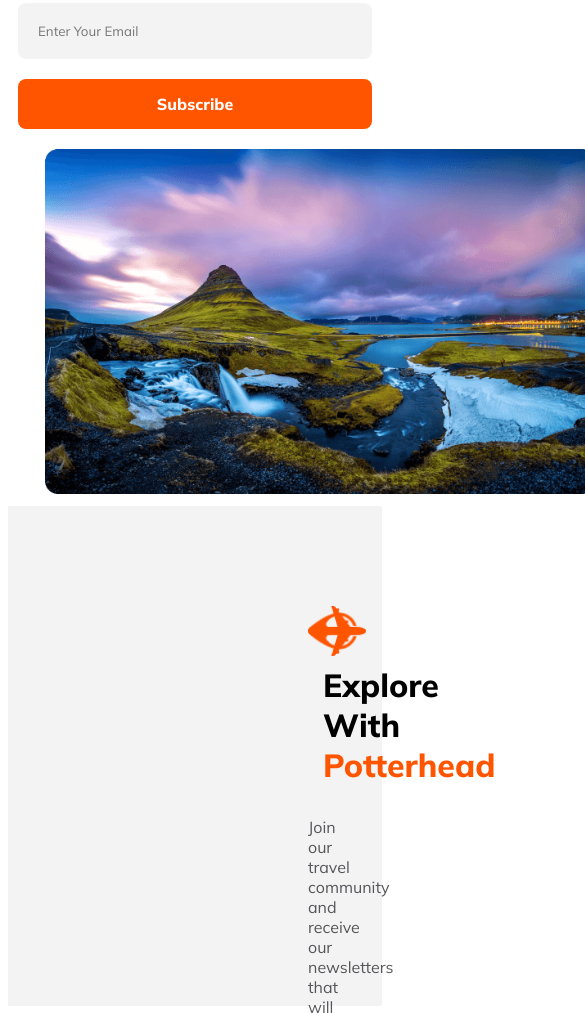
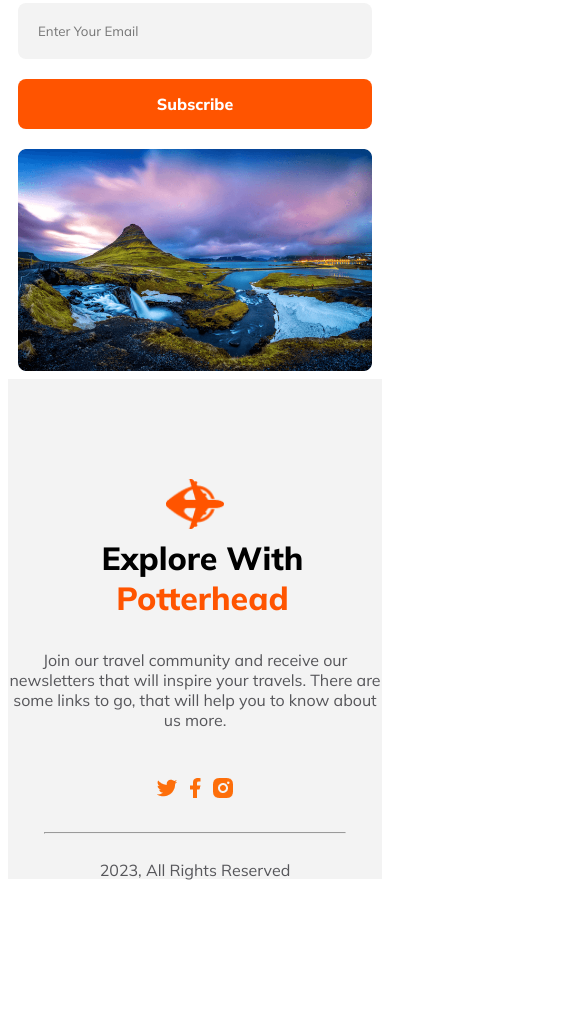
Before and after one commit to ayshakanta/explore-with-potterhead, a plain HTML site: page index.html in a window 390 px wide. Shown: the part 5313-6326 px from the top of the page, 585 px wide, since content can reach past the window. After the commit the page ends 6200 px from the top, so only its background shows below. Drawn offline with Linux system fonts and the light colour scheme.

Commit message:
added responsive footer

```diff
--- a/index.html
+++ b/index.html
@@ -141,7 +141,7 @@
 
             </div>
             <div class="newsletter-img">
-                <img width="550px" src="Images/Rectangle 8 (1).png" alt="">
+                <img id="newsletter-img" width="550px" src="Images/Rectangle 8 (1).png" alt="">
 
             </div>
 
--- a/styles/travel.css
+++ b/styles/travel.css
@@ -358,10 +358,12 @@ footer hr{
         margin: 20px;
 
 
+
     }
     .price{
-        margin-left: 0%;
-        padding-left: 0%;
+        padding-left: 0px;
+        margin-left: 0px;
+
 
     }
     /* newsletter responsive  */
@@ -369,13 +371,15 @@ footer hr{
     .newsletter{
         display: flex;
         flex-direction: column;
-        align-items: center;
+        text-align: center;
         padding: 8px 10px;
 
     }
-    .newsletter-img{
-        width: 300px;
-        padding: 0px;
+    #newsletter-img{
+        max-width: 100%;
+        height: auto;
+        display: block;
+
 
     }
     .newsletter-text{
@@ -383,4 +387,21 @@ footer hr{
     }
 
 
+    /* responsive footer */
+    footer{
+        display: flex;
+        flex-direction: column;
+        text-align: center;
+
     }
+    .footer-top{
+        padding-left: 0px;
+        padding-right: 0px;
+    }
+    footer hr{
+        width: 300px;
+        margin-bottom: 10px;
+    }
+
+
+    }
```
